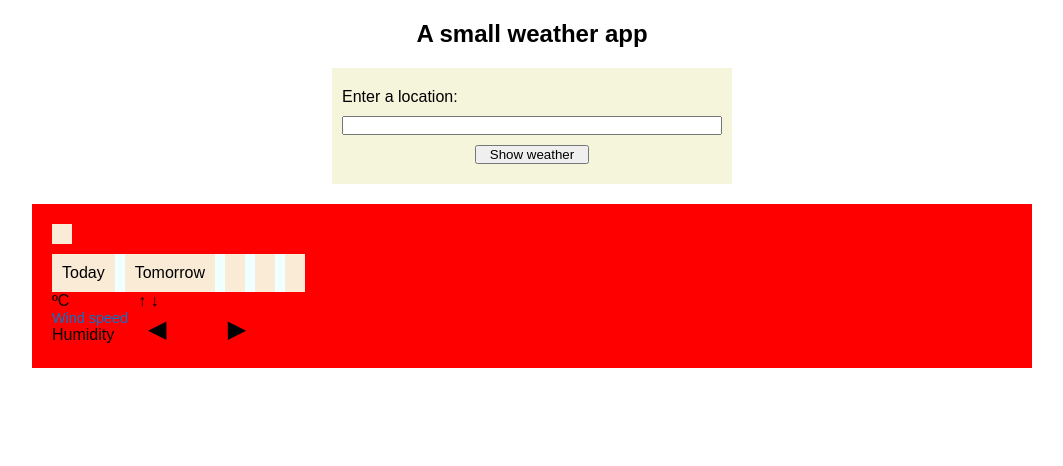
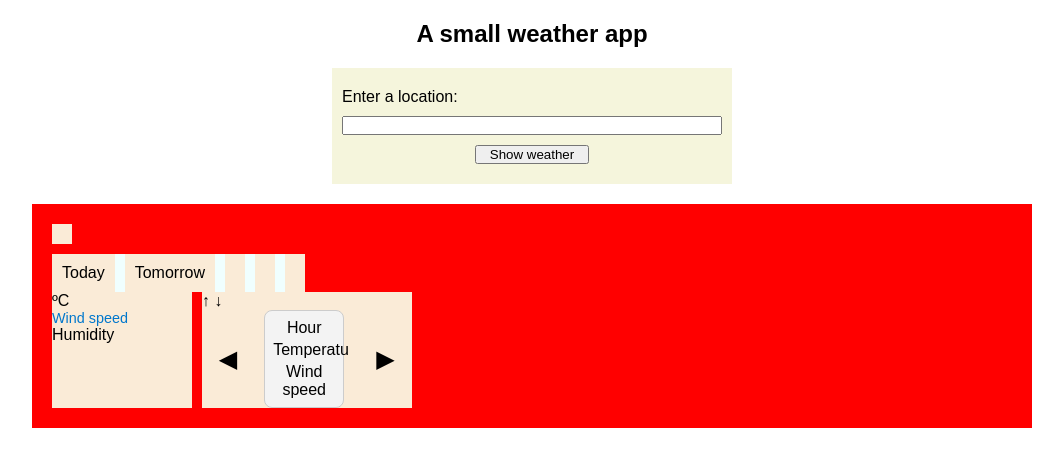
Before and after one commit to Karjeje/Project-Weather-app, a website built with webpack: page src/template.html in a window 1280 px wide. Shown: the whole page, without its empty margins (108-1171 px from the left). Built offline with nearby package versions, Linux system fonts and the light colour scheme.

Commit message:
Add column with row names to table template

```diff
--- a/src/template.html
+++ b/src/template.html
@@ -41,7 +41,7 @@
         </div>
       </div>
       <div class="maindata">
-        <div class="left">
+        <div class="leftmain">
           <span class="citytime"></span>
           <span class="desc"></span>
           <div>
@@ -58,7 +58,7 @@
             <span class="humidityspan"></span>
           </div>
         </div>
-        <div class="right">
+        <div class="rightmain">
           <div>
             <span class="dayanddate"></span>
             <span class="sunrise">↑</span>
@@ -66,7 +66,14 @@
           </div>
           <div class="hourly-wrapper">
             <button class="left arrow">&#9664;</button>
-            <div class="hourly-container" id="hourlyContainer"></div>
+            <div class="table-wrapper">
+              <div class="row-labels">
+                <div class="label">Hour</div>
+                <div class="label">Temperature</div>
+                <div class="label">Wind speed</div>
+              </div>
+              <div class="hourly-container" id="hourlyContainer"></div>
+            </div>
             <button class="right arrow">&#9654;</button>
           </div>
         </div>
```
